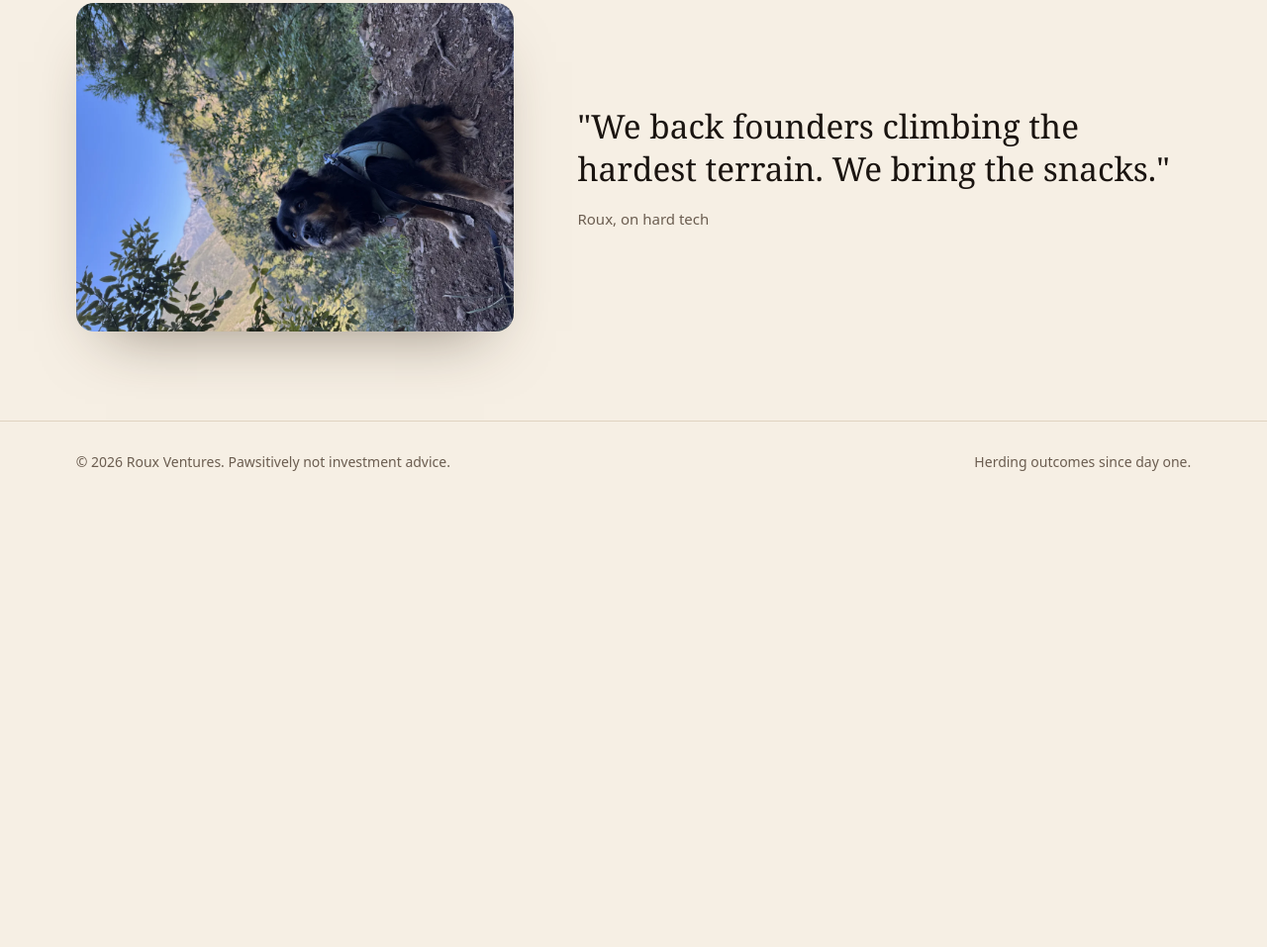
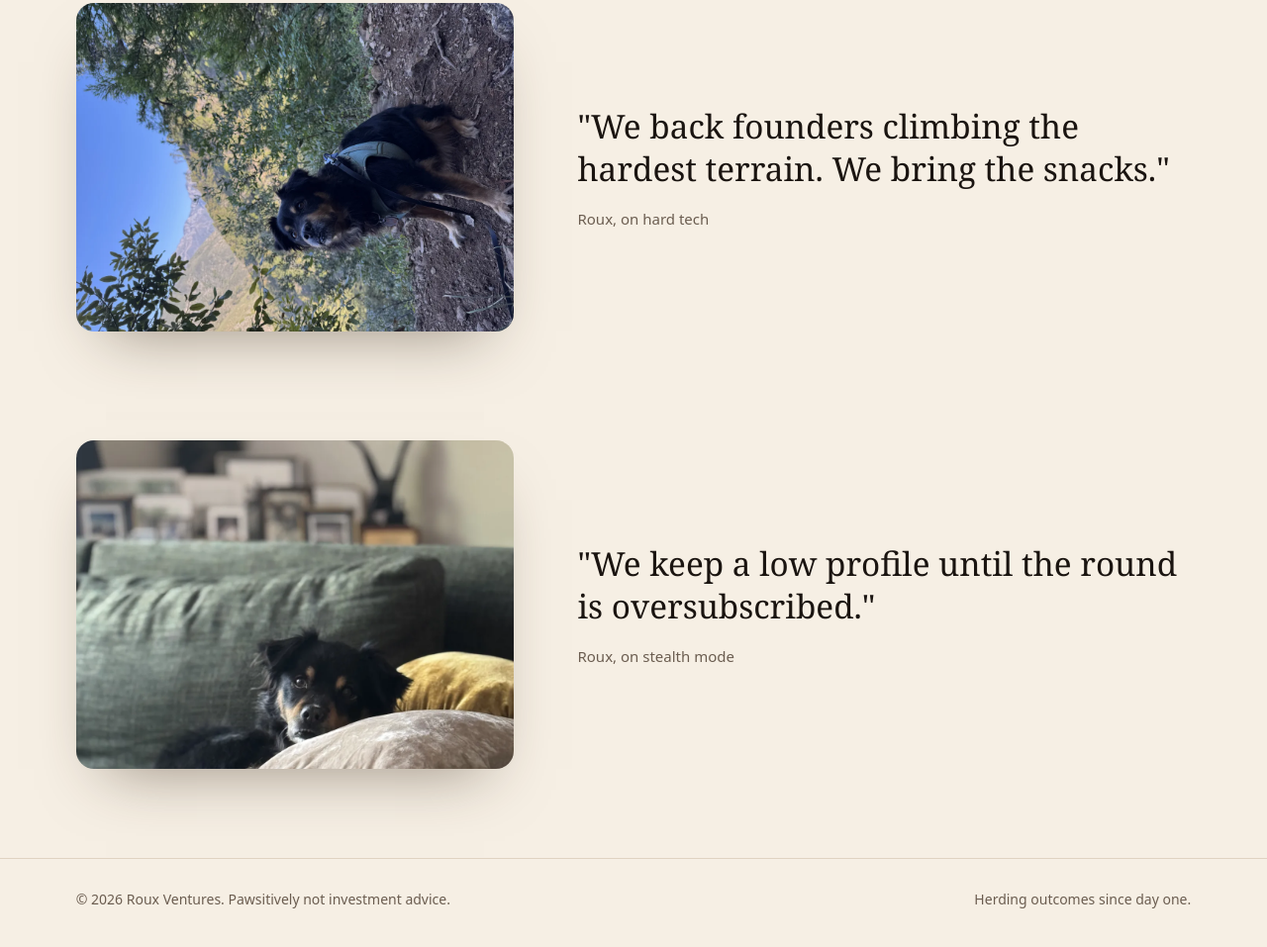
Before and after one commit to sbeaton09/roux-ventures, a plain HTML site: page index.html in a window 1280 px wide. Shown: the part 9394-10351 px from the top of the page at 99% size. Before the commit the page ends 9923 px from the top, so only its background shows below. Drawn offline with Linux system fonts and the light colour scheme.

Commit message:
Add pillow photo

```diff
--- a/index.html
+++ b/index.html
@@ -66,6 +66,7 @@ footer{padding:30px 6vw 50px;border-top:1px solid var(--line);color:var(--mut);f
 <section class="thesis"><div class="ph"><img src="img/roux15.webp" alt="Roux looking up expectantly"></div><div><blockquote>"We always look up to our founders. Especially when they are holding snacks."</blockquote><cite>Roux, on founder relationships</cite></div></section>
 <section class="thesis"><div class="ph"><img src="img/roux16.webp" alt="Roux resting his chin on the couch arm"></div><div><blockquote>"We have heard your pitch. We would like to see more traction. And a treat."</blockquote><cite>Roux, on due diligence</cite></div></section>
 <section class="thesis"><div class="ph"><img src="img/roux17.webp" alt="Roux on a mountain trail"></div><div><blockquote>"We back founders climbing the hardest terrain. We bring the snacks."</blockquote><cite>Roux, on hard tech</cite></div></section>
+<section class="thesis"><div class="ph"><img src="img/roux18.webp" alt="Roux peeking over a pillow on the green couch"></div><div><blockquote>"We keep a low profile until the round is oversubscribed."</blockquote><cite>Roux, on stealth mode</cite></div></section>
 <footer><span>© 2026 Roux Ventures. Pawsitively not investment advice.</span><span>Herding outcomes since day one.</span></footer>
 <script>/* paw prints trailing the dog */const tr=document.querySelector('.track');for(let i=0;i<14;i++){const p=document.createElementNS('http://www.w3.org/2000/svg','svg');p.setAttribute('viewBox','0 0 20 20');p.setAttribute('class','paw');p.innerHTML='<g fill="#b5743a"><ellipse cx="10" cy="13" rx="5" ry="4"/><circle cx="4" cy="7" r="2"/><circle cx="8" cy="4" r="2"/><circle cx="12" cy="4" r="2"/><circle cx="16" cy="7" r="2"/></g>';p.style.left=(i*7.3+2)+'%';p.style.animationDelay=(i*0.8)+'s';p.style.bottom=(i%2?2:14)+'px';tr.appendChild(p)}</script>
 </body></html>
```
Also changed, not shown: img/roux18.webp (added).
